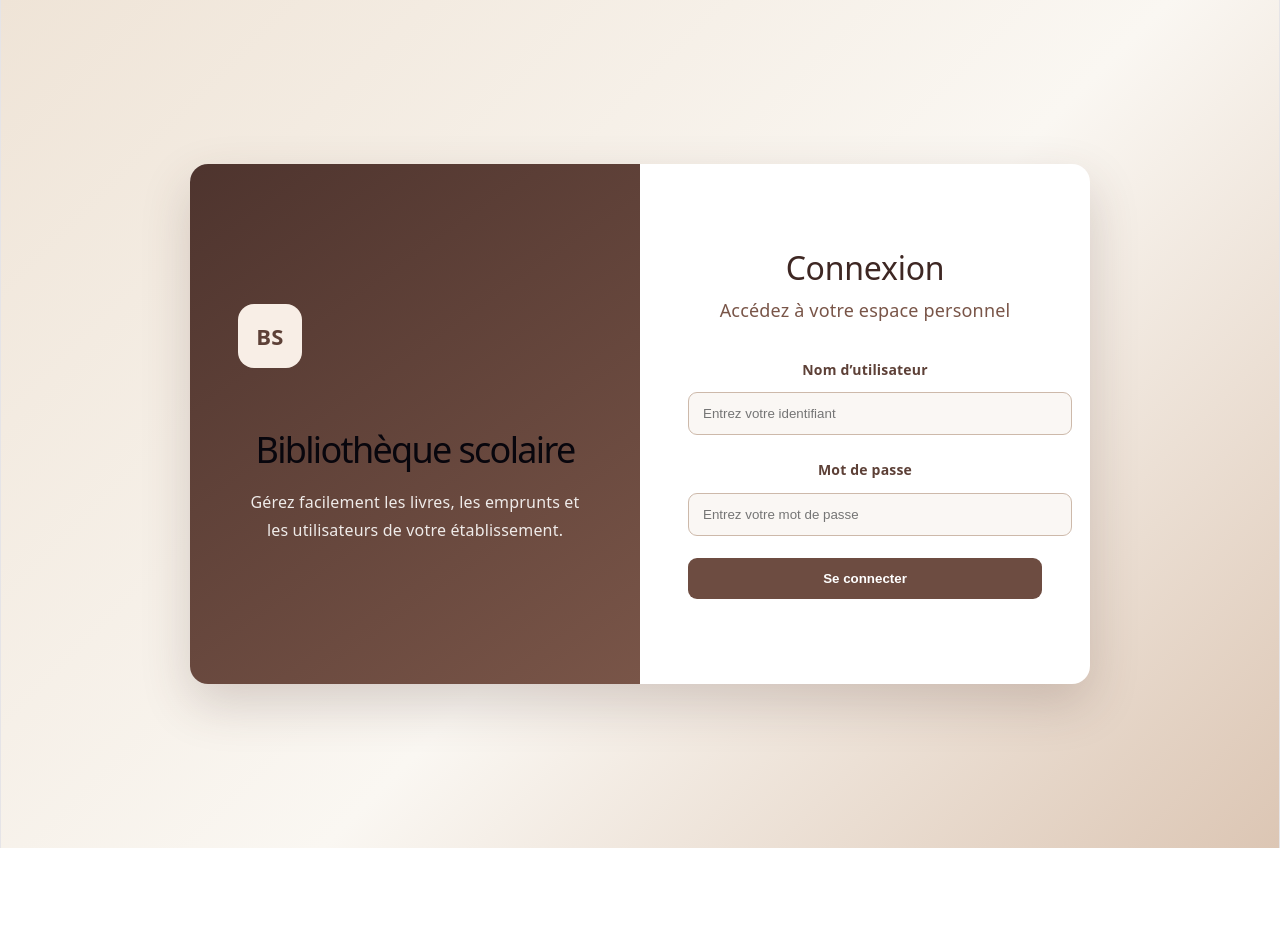
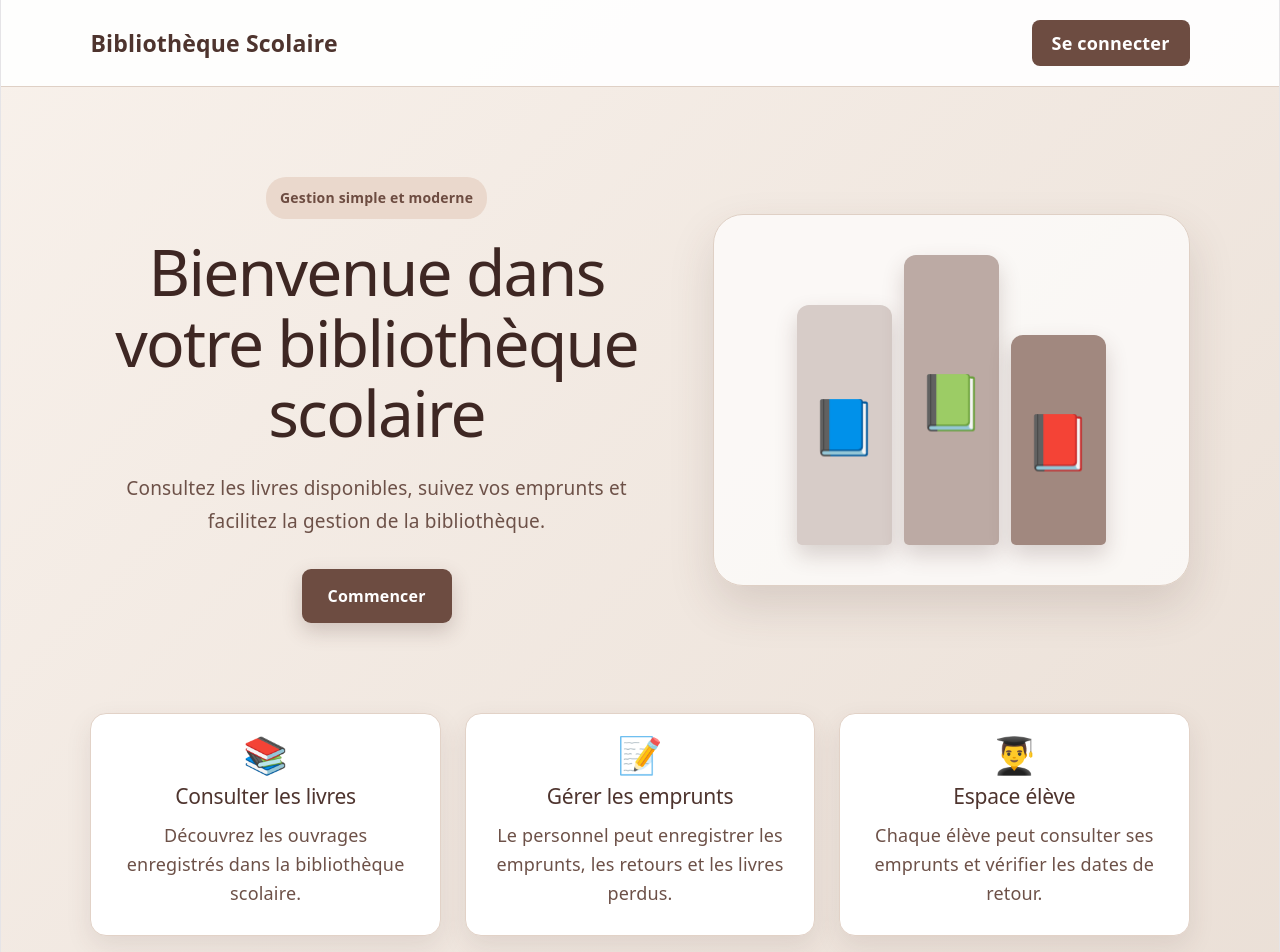
Before and after one commit to khadijasow6/GestionBibliothequeScolaire, a React app in the folder frontend/: page / in a window 1280 px wide. Before the commit this address led to /login. Shown: the top 952 px of the page. Before the commit the page ends 848 px from the top, so only its background shows below. Built offline with nearby package versions, Linux system fonts and the light colour scheme; the HTML template or start-up script is replaced by a standard one.

Commit message:
feat: ajout de la page accueil

```diff
--- a/frontend/src/App.jsx
+++ b/frontend/src/App.jsx
@@ -1,11 +1,5 @@
-// Page permettant à l’élève de consulter ses emprunts.
-import MyLoansPage from "./pages/MyLoansPage";
-// Outils permettant de gérer les différentes pages React.
 
-// Page de gestion des utilisateurs réservée à l’administrateur.
-import UsersPage from "./pages/UsersPage";
-
-
+// Outils permettant de gérer les différentes pages.
 import {
   BrowserRouter,
   Navigate,
@@ -13,11 +7,14 @@ import {
   Routes,
 } from "react-router-dom";
 
-// Importation des pages de l’application.
+// Pages de l’application.
 import BooksPage from "./pages/BooksPage";
 import DashboardPage from "./pages/DashboardPage";
+import HomePage from "./pages/HomePage";
 import LoansPage from "./pages/LoansPage";
 import LoginPage from "./pages/LoginPage";
+import MyLoansPage from "./pages/MyLoansPage";
+import UsersPage from "./pages/UsersPage";
 
 
 function App() {
@@ -28,10 +25,10 @@ function App() {
     // Active la navigation dans l’application.
     <BrowserRouter>
       <Routes>
-        {/* L’adresse principale redirige vers la connexion */}
+        {/* Page d’accueil publique */}
         <Route
           path="/"
-          element={<Navigate to="/login" replace />}
+          element={<HomePage />}
         />
 
         {/* Page de connexion */}
@@ -52,7 +49,7 @@ function App() {
           }
         />
 
-        {/* Page du catalogue des livres */}
+        {/* Catalogue des livres */}
         <Route
           path="/books"
           element={
@@ -64,7 +61,7 @@ function App() {
           }
         />
 
-        {/* Page de gestion des emprunts */}
+        {/* Gestion générale des emprunts */}
         <Route
           path="/loans"
           element={
@@ -75,7 +72,8 @@ function App() {
             )
           }
         />
-             {/* Page personnelle des emprunts de l’élève */}
+
+        {/* Emprunts personnels de l’élève */}
         <Route
           path="/my-loans"
           element={
@@ -87,7 +85,7 @@ function App() {
           }
         />
 
-{/* Page de gestion des utilisateurs */}
+        {/* Gestion des utilisateurs */}
         <Route
           path="/users"
           element={
@@ -99,17 +97,10 @@ function App() {
           }
         />
 
-
-
-        {/* Toute adresse inconnue retourne vers une page valide */}
+        {/* Une adresse inconnue retourne à l’accueil */}
         <Route
           path="*"
-          element={
-            <Navigate
-              to={token ? "/dashboard" : "/login"}
-              replace
-            />
-          }
+          element={<Navigate to="/" replace />}
         />
       </Routes>
     </BrowserRouter>
--- a/frontend/src/pages/BooksPage.css
+++ b/frontend/src/pages/BooksPage.css
@@ -346,3 +346,88 @@
     grid-template-columns: 1fr;
   }
 }
+/* Grille contenant les cartes des livres */
+.books-grid {
+  display: grid;
+  grid-template-columns: repeat(auto-fit, minmax(300px, 420px));
+  gap: 24px;
+  justify-content: start;
+  align-items: start;
+}
+
+/* Carte représentant un livre */
+.book-card {
+  position: relative;
+  width: 100%;
+  padding: 24px;
+
+  background-color: #ffffff;
+  border: 1px solid #e2d2c7;
+  border-radius: 14px;
+
+  box-shadow: 0 8px 24px rgba(78, 52, 46, 0.1);
+  overflow: hidden;
+}
+
+/* Barre décorative en haut de la carte */
+.book-card::before {
+  content: "";
+  position: absolute;
+  top: 0;
+  left: 0;
+
+  width: 100%;
+  height: 5px;
+
+  background-color: #6d4c41;
+}
+
+/* Titre du livre */
+.book-card h2 {
+  margin: 4px 0 20px;
+
+  font-size: 22px;
+  color: #4e342e;
+}
+
+/* Informations du livre */
+.book-details {
+  display: grid;
+  grid-template-columns: 110px 1fr;
+  gap: 12px 16px;
+
+  text-align: left;
+}
+
+/* Nom de chaque information */
+.book-label {
+  font-weight: 700;
+  color: #6d4c41;
+}
+
+/* Description du livre */
+.book-description {
+  margin-top: 20px;
+  padding-top: 16px;
+
+  line-height: 1.6;
+  color: #5d4037;
+
+  border-top: 1px solid #eadfd7;
+}
+
+/* Affichage sur petit écran */
+@media (max-width: 600px) {
+  .books-grid {
+    grid-template-columns: 1fr;
+  }
+
+  .book-details {
+    grid-template-columns: 1fr;
+    gap: 5px;
+  }
+
+  .book-label {
+    margin-top: 8px;
+  }
+}
--- /dev/null
+++ b/frontend/src/pages/HomePage.css
@@ -0,0 +1,331 @@
+
+/* Page d’accueil complète */
+.home-page {
+  min-height: 100vh;
+  display: flex;
+  flex-direction: column;
+
+  color: #3e2723;
+  background:
+    linear-gradient(
+      135deg,
+      #f8f1eb 0%,
+      #eadfd6 100%
+    );
+}
+
+/* Barre de navigation supérieure */
+.home-navbar {
+  display: flex;
+  align-items: center;
+  justify-content: space-between;
+
+  width: 100%;
+  padding: 20px 7%;
+
+  background-color: rgba(255, 255, 255, 0.92);
+  border-bottom: 1px solid #dfd0c5;
+}
+
+/* Nom de l’application */
+.home-logo {
+  font-size: 23px;
+  font-weight: 800;
+  color: #4e342e;
+}
+
+/* Bouton de connexion */
+.home-login-link {
+  padding: 10px 20px;
+
+  color: #ffffff;
+  background-color: #6d4c41;
+
+  border-radius: 8px;
+  text-decoration: none;
+  font-weight: 700;
+
+  transition:
+    background-color 0.2s,
+    transform 0.2s;
+}
+
+.home-login-link:hover {
+  background-color: #4e342e;
+  transform: translateY(-2px);
+}
+
+/* Partie principale de la page */
+.home-main {
+  flex: 1;
+  width: 100%;
+}
+
+/* Première section de présentation */
+.home-hero {
+  display: grid;
+  grid-template-columns: 1.2fr 1fr;
+  align-items: center;
+  gap: 50px;
+
+  width: min(1200px, 86%);
+  margin: 0 auto;
+  padding: 90px 0 70px;
+}
+
+/* Texte principal */
+.home-hero-content {
+  max-width: 650px;
+}
+
+/* Petit texte au-dessus du titre */
+.home-badge {
+  display: inline-block;
+
+  margin-bottom: 18px;
+  padding: 8px 14px;
+
+  color: #6d4c41;
+  background-color: #ead8cc;
+
+  border-radius: 20px;
+  font-size: 14px;
+  font-weight: 700;
+}
+
+/* Grand titre */
+.home-hero h1 {
+  margin: 0 0 24px;
+
+  font-size: clamp(38px, 5vw, 64px);
+  line-height: 1.1;
+  color: #3e2723;
+}
+
+/* Paragraphe principal */
+.home-hero p {
+  max-width: 590px;
+  margin-bottom: 32px;
+
+  font-size: 19px;
+  line-height: 1.7;
+  color: #6d5148;
+}
+
+/* Bouton principal */
+.home-primary-button {
+  display: inline-block;
+  padding: 14px 26px;
+
+  color: #ffffff;
+  background-color: #6d4c41;
+
+  border-radius: 9px;
+  text-decoration: none;
+  font-weight: 700;
+  font-size: 16px;
+
+  box-shadow: 0 8px 20px rgba(78, 52, 46, 0.22);
+
+  transition:
+    background-color 0.2s,
+    transform 0.2s;
+}
+
+.home-primary-button:hover {
+  background-color: #4e342e;
+  transform: translateY(-3px);
+}
+
+/* Zone contenant les livres décoratifs */
+.home-illustration {
+  position: relative;
+
+  display: flex;
+  align-items: flex-end;
+  justify-content: center;
+  gap: 12px;
+
+  min-height: 360px;
+  padding: 40px;
+
+  background-color: rgba(255, 255, 255, 0.7);
+  border: 1px solid #dfd0c5;
+  border-radius: 30px;
+
+  box-shadow: 0 20px 45px rgba(78, 52, 46, 0.15);
+}
+
+/* Livres décoratifs */
+.home-book {
+  display: flex;
+  align-items: center;
+  justify-content: center;
+
+  width: 95px;
+  border-radius: 12px 12px 5px 5px;
+
+  font-size: 54px;
+  box-shadow: 0 10px 22px rgba(78, 52, 46, 0.2);
+}
+
+.home-book-one {
+  height: 240px;
+  background-color: #d7ccc8;
+}
+
+.home-book-two {
+  height: 290px;
+  background-color: #bcaaa4;
+}
+
+.home-book-three {
+  height: 210px;
+  background-color: #a1887f;
+}
+
+/* Section des trois fonctionnalités */
+.home-features {
+  display: grid;
+  grid-template-columns: repeat(3, 1fr);
+  gap: 24px;
+
+  width: min(1200px, 86%);
+  margin: 0 auto;
+  padding: 20px 0 80px;
+}
+
+/* Carte d’une fonctionnalité */
+.home-feature-card {
+  padding: 28px;
+
+  background-color: #ffffff;
+  border: 1px solid #e2d2c7;
+  border-radius: 16px;
+
+  box-shadow: 0 10px 26px rgba(78, 52, 46, 0.1);
+
+  transition:
+    transform 0.2s,
+    box-shadow 0.2s;
+}
+
+.home-feature-card:hover {
+  transform: translateY(-5px);
+  box-shadow: 0 16px 32px rgba(78, 52, 46, 0.16);
+}
+
+/* Icône de la carte */
+.home-feature-icon {
+  display: block;
+  margin-bottom: 16px;
+
+  font-size: 36px;
+}
+
+/* Titre de la carte */
+.home-feature-card h2 {
+  margin: 0 0 12px;
+
+  font-size: 21px;
+  color: #4e342e;
+}
+
+/* Description de la carte */
+.home-feature-card p {
+  margin: 0;
+
+  line-height: 1.6;
+  color: #6d5148;
+}
+
+/* Pied de page */
+.home-footer {
+  width: 100%;
+  padding: 22px;
+
+  text-align: center;
+  color: #eadfd7;
+  background-color: #3e2723;
+}
+
+/* Affichage sur tablette */
+@media (max-width: 900px) {
+  .home-hero {
+    grid-template-columns: 1fr;
+    padding-top: 60px;
+  }
+
+  .home-illustration {
+    min-height: 280px;
+  }
+
+  .home-features {
+    grid-template-columns: 1fr;
+  }
+}
+
+/* Affichage sur téléphone */
+@media (max-width: 600px) {
+  .home-navbar {
+    padding: 16px 5%;
+  }
+
+  .home-logo {
+    font-size: 18px;
+  }
+
+  .home-login-link {
+    padding: 9px 13px;
+    font-size: 14px;
+  }
+
+  .home-hero {
+    width: 90%;
+    padding: 45px 0;
+  }
+
+  .home-hero h1 {
+    font-size: 38px;
+  }
+
+  .home-hero p {
+    font-size: 17px;
+  }
+
+  .home-illustration {
+    min-height: 230px;
+    padding: 25px;
+  }
+
+  .home-book {
+    width: 70px;
+    font-size: 40px;
+  }
+
+  .home-book-one {
+    height: 170px;
+  }
+
+  .home-book-two {
+    height: 210px;
+  }
+
+  .home-book-three {
+    height: 150px;
+  }
+
+  .home-features {
+    width: 90%;
+  }
+}
+/* Empêche la barre de navigation de dépasser l’écran */
+.home-navbar {
+  box-sizing: border-box;
+}
+
+/* Tous les éléments respectent correctement leur largeur */
+.home-navbar *,
+.home-page * {
+  box-sizing: border-box;
+}
--- /dev/null
+++ b/frontend/src/pages/HomePage.jsx
@@ -0,0 +1,124 @@
+
+// Link permet de naviguer sans recharger complètement la page.
+import { Link } from "react-router-dom";
+
+// Style de la page d’accueil.
+import "./HomePage.css";
+
+
+function HomePage() {
+  // Vérifie si un utilisateur est déjà connecté.
+  const isAuthenticated = Boolean(
+    localStorage.getItem("accessToken"),
+  );
+
+  return (
+    <div className="home-page">
+      {/* Barre de navigation */}
+      <nav className="home-navbar">
+        <div className="home-logo">
+          Bibliothèque Scolaire
+        </div>
+
+        <Link
+          className="home-login-link"
+          to={isAuthenticated ? "/dashboard" : "/login"}
+        >
+          {isAuthenticated
+            ? "Tableau de bord"
+            : "Se connecter"}
+        </Link>
+      </nav>
+
+      {/* Présentation principale */}
+      <main className="home-main">
+        <section className="home-hero">
+          <div className="home-hero-content">
+            <span className="home-badge">
+              Gestion simple et moderne
+            </span>
+
+            <h1>
+              Bienvenue dans votre bibliothèque scolaire
+            </h1>
+
+            <p>
+              Consultez les livres disponibles, suivez vos
+              emprunts et facilitez la gestion de la
+              bibliothèque.
+            </p>
+
+            <Link
+              className="home-primary-button"
+              to={isAuthenticated ? "/dashboard" : "/login"}
+            >
+              {isAuthenticated
+                ? "Accéder à mon espace"
+                : "Commencer"}
+            </Link>
+          </div>
+
+          {/* Illustration simple sans image externe */}
+          <div className="home-illustration">
+            <div className="home-book home-book-one">
+              📘
+            </div>
+
+            <div className="home-book home-book-two">
+              📗
+            </div>
+
+            <div className="home-book home-book-three">
+              📕
+            </div>
+          </div>
+        </section>
+
+        {/* Présentation des services */}
+        <section className="home-features">
+          <article className="home-feature-card">
+            <span className="home-feature-icon">📚</span>
+
+            <h2>Consulter les livres</h2>
+
+            <p>
+              Découvrez les ouvrages enregistrés dans la
+              bibliothèque scolaire.
+            </p>
+          </article>
+
+          <article className="home-feature-card">
+            <span className="home-feature-icon">📝</span>
+
+            <h2>Gérer les emprunts</h2>
+
+            <p>
+              Le personnel peut enregistrer les emprunts,
+              les retours et les livres perdus.
+            </p>
+          </article>
+
+          <article className="home-feature-card">
+            <span className="home-feature-icon">👨‍🎓</span>
+
+            <h2>Espace élève</h2>
+
+            <p>
+              Chaque élève peut consulter ses emprunts et
+              vérifier les dates de retour.
+            </p>
+          </article>
+        </section>
+      </main>
+
+      {/* Pied de page */}
+      <footer className="home-footer">
+        <p>
+          © 2026 Bibliothèque Scolaire — Tous droits réservés
+        </p>
+      </footer>
+    </div>
+  );
+}
+
+export default HomePage;
```
Lines whose indentation alone changed are shown as unchanged.
